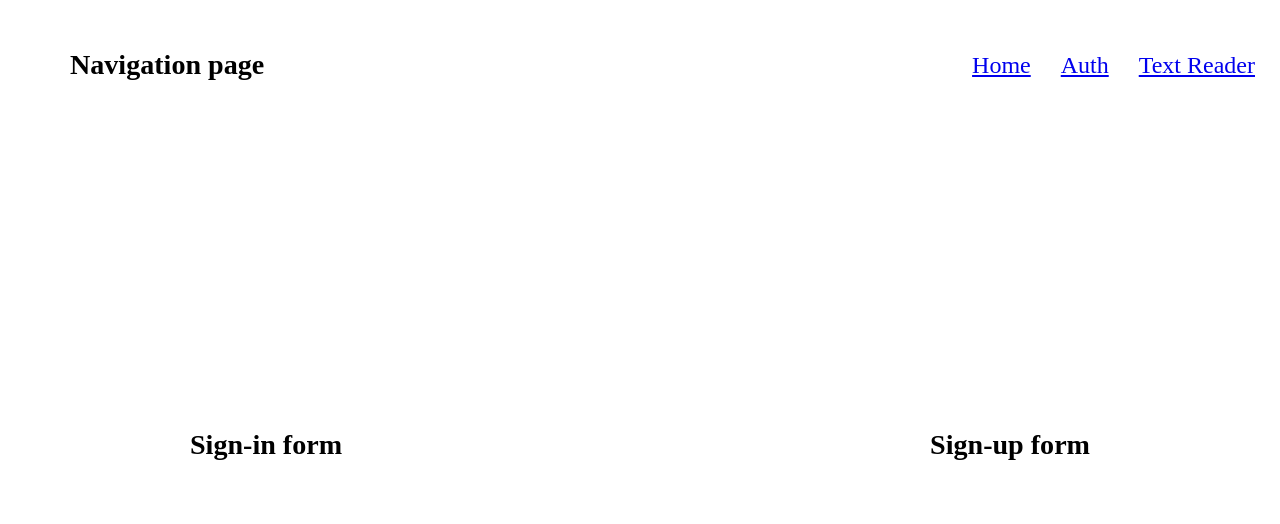
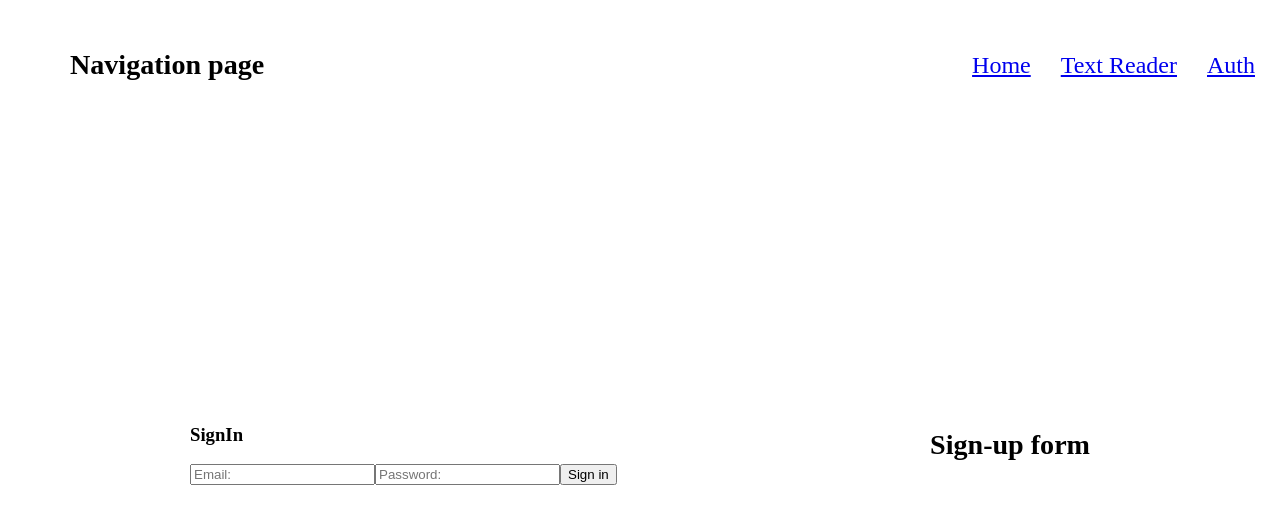
Before and after one commit to ikromshi/voiceful, a React (Create React App) app in the folder frontend/: page /auth in a window 1280 px wide. Shown: the top 524 px of the page. Built offline with nearby package versions, Linux system fonts and the light colour scheme.

Commit message:
ready to POST data to backend; added Profile component;

```diff
--- a/frontend/src/App.tsx
+++ b/frontend/src/App.tsx
@@ -1,8 +1,10 @@
 import Index from './routes/index';
 import { Route, Routes } from 'react-router-dom';
-import Authentication from './routes/authentication/authentication';
+import Profile from './components/profile/profile';
 import Navigation from './routes/navigation/navigation';
 import TextToSpeech from './routes/text-to-speech/text-to-speech';
+import Authentication from './routes/authentication/authentication';
+
 
 function App() {
   return (
@@ -10,8 +12,9 @@ function App() {
         <Routes>
           <Route path="/" element={<Navigation />}>
             <Route index element={<Index />}/>
+            <Route path="text-reader" element={<TextToSpeech />} />
             <Route path="auth" element={<Authentication />} />
-            <Route path="text-reader" element={<TextToSpeech />} />
+            <Route path="profile" element={<Profile />}/>
           </ Route>
         </Routes>
     </div>
--- /dev/null
+++ b/frontend/src/api/axios.ts
@@ -0,0 +1,7 @@
+import axios from "axios";
+
+const api = axios.create({
+  baseURL: "http://127.0.0.1:5000"
+});
+
+export default api;
--- /dev/null
+++ b/frontend/src/components/profile/profile.tsx
@@ -0,0 +1,37 @@
+import axios from "axios";
+import { useState } from "react"
+import useToken from "../../utils/useToke";
+
+const Profile = () => {
+  const [profileData, setProfileData] = useState({profileName: "", aboutMe: ""});
+  const { setToken, token } = useToken();
+
+  const getData = () => {
+    axios({method: "GET", url: "/profile", headers: {Autharization: "Bearer " + token}})
+      .then((response) => {
+        const res = response.data;
+        res.access_token && setToken(res.access_token);
+        setProfileData(({profileName: res.name, aboutMe: res.about}));
+      }).catch((error) => {
+        if (error.response) {
+          console.log(error.response);
+          console.log(error.response.status);
+          console.log(error.response.headers);
+        }
+    });
+  }
+
+  return (
+    <div className="profile">
+      <p>Get your profile details: </p> <button onClick={getData}>profile</button>
+      { profileData &&
+        <div>
+          <p>Profile name: {profileData.profileName}</p>
+          <p>About me: {profileData.aboutMe}</p>
+        </div>
+      }
+    </div>
+  )
+}
+
+export default Profile;
--- a/frontend/src/components/sign-in-form/sign-in.tsx
+++ b/frontend/src/components/sign-in-form/sign-in.tsx
@@ -1,10 +1,48 @@
-import "./sign-in.css";
+import axios from "axios";
+import { FormEvent, useState } from "react"
+import useToken from "../../utils/useToke";
 
 const SignIn = () => {
+  const [logingForm, setLoginForm] = useState({email: "", password: ""});
+  const { setToken } = useToken();
+
+  const logUserIn = async (event: FormEvent) => {
+    axios({method: "POST", url: "/token", data: {email: logingForm.email, password: logingForm.password}})
+   .then((response) => {
+      setToken(response.data.access_token);
+    }).catch((error) => {
+      if (error.response) {
+        console.log(error.response);
+        console.log(error.response.status);
+        console.log(error.response.headers);
+      }
+    });
+    setLoginForm(({email: "", password: ""}));
+  }
+
+  const handleChange = (event: FormEvent<HTMLInputElement>) => {
+    const { value, name } = event.target as HTMLInputElement;
+    setLoginForm((prevValue) => ({...prevValue, [name]: value}));
+  }
+
   return (
-    <div className="sign-in">
-      <h3>Sign-in form</h3>
-    </div >
+    <div>
+      <h3>SignIn</h3>
+      <form className="sign-in">
+        <input
+          type="email"
+          onChange={handleChange}
+          placeholder="Email:"
+          value={logingForm.email}/>
+        <input type="password"
+          onChange={handleChange}
+          name="password"
+          placeholder="Password:"
+          value={logingForm.password}
+          />
+        <button onClick={logUserIn}>Sign in</button>
+      </form>
+    </div>
   )
 }
 
--- a/frontend/src/routes/navigation/navigation.tsx
+++ b/frontend/src/routes/navigation/navigation.tsx
@@ -1,16 +1,39 @@
+import "./navigation.css";
+import axios from "axios";
 import { Fragment } from "react";
 import { Link, Outlet } from "react-router-dom";
-import "./navigation.css";
+import useToken from "../../utils/useToke";
 
 const Navigation = () => {
+  const { removeToken, token } = useToken();
+
+  const logUserOut = () => {
+    axios({method: "POST", url: "/logout"})
+      .then((response) => {
+        removeToken();
+      }).catch((error) => {
+        if (error.response) {
+          console.log(error.response);
+          console.log(error.response.status);
+          console.log(error.response.headers);
+        }
+      });
+  }
+
   return (
     <Fragment>
       <div className="nav-container">
         <h3>Navigation page</h3>
         <div className="nav-links">
           <Link className="nav-link" to="/">Home</Link>
-          <Link className="nav-link" to="/auth">Auth</Link>
           <Link className="nav-link" to="/text-reader">Text Reader</Link>
+          {!token && token !== "" && token !== undefined ?
+            <Link className="nav-link" to="/auth">Auth</Link> :
+            <Fragment>
+              <Link className="nav-link" to="/profile">Profile</Link>
+              <button onClick={logUserOut}>Log Out</button>
+            </Fragment>
+          }
         </div>
       </div>
     <Outlet />
--- /dev/null
+++ b/frontend/src/utils/useToke.ts
@@ -0,0 +1,24 @@
+import { useState } from "react";
+
+const useToken = () => {
+  const getToken = () => {
+    const userToken = localStorage.getItem("token");
+    return userToken && userToken;
+  }
+
+  const [token, setToken] = useState(getToken());
+
+  const saveToken = (userToken: string) => {
+    localStorage.setItem("token", userToken);
+    setToken(userToken);
+  }
+
+  const removeToken = () => {
+    localStorage.removeItem("token");
+    setToken(null);
+  }
+
+  return {setToken: saveToken, token: token, removeToken: removeToken};
+}
+
+export default useToken;
```
Also changed, not shown: frontend/src/components/profile/profile.css (added).
